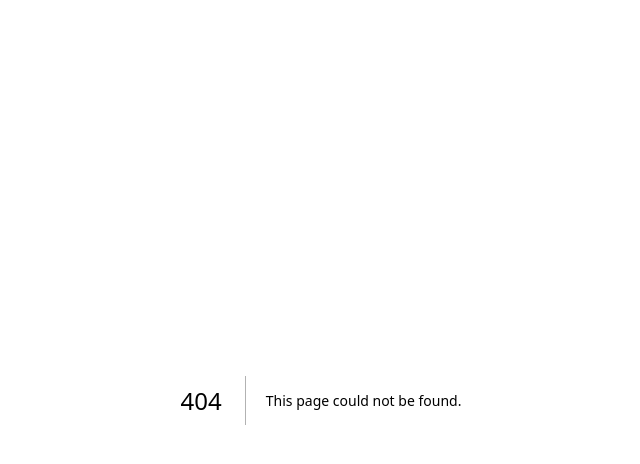
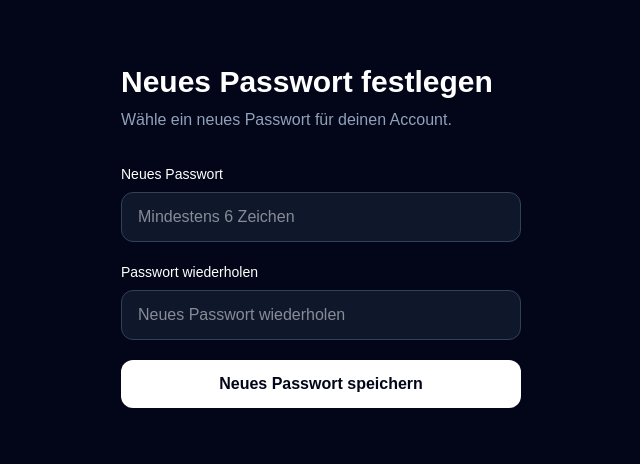
Before and after one commit to Davidbi08/schach-plattform, a Next.js app: page /update-password in a window 1280 px wide. Before the commit this address had no page. Shown: the top 464 px of the page, without its empty margins (319-959 px from the left). Built offline with nearby package versions, Linux system fonts and the light colour scheme.

Commit message:
Add password update page

```diff
--- /dev/null
+++ b/app/update-password/page.tsx
@@ -0,0 +1,57 @@
+"use client";
+import { useState } from "react";
+import Link from "next/link";
+import { createClient } from "@/lib/supabase/client";
+
+export default function UpdatePasswordPage() {
+  const [password, setPassword] = useState("");
+  const [confirmPassword, setConfirmPassword] = useState("");
+  const [message, setMessage] = useState("");
+  const [saved, setSaved] = useState(false);
+  const [loading, setLoading] = useState(false);
+
+  async function handleSubmit(event: React.FormEvent<HTMLFormElement>) {
+    event.preventDefault();
+    setMessage("");
+    if (password !== confirmPassword) {
+      setMessage("Die Passwörter stimmen nicht überein.");
+      return;
+    }
+    setLoading(true);
+    try {
+      const { error } = await createClient().auth.updateUser({ password });
+      if (error) throw error;
+      setSaved(true);
+      setMessage("Dein Passwort wurde geändert. Du kannst dich jetzt damit einloggen.");
+      setPassword("");
+      setConfirmPassword("");
+    } catch (error) {
+      console.error("Passwort konnte nicht geändert werden:", error);
+      setMessage("Der Link ist möglicherweise abgelaufen. Fordere bitte einen neuen Link an und versuche es erneut.");
+    } finally {
+      setLoading(false);
+    }
+  }
+
+  return (
+    <main className="min-h-screen bg-slate-950 text-white">
+      <div className="mx-auto max-w-md px-6 py-16">
+        <h1 className="text-3xl font-bold">Neues Passwort festlegen</h1>
+        <p className="mt-2 text-slate-400">Wähle ein neues Passwort für deinen Account.</p>
+        <form onSubmit={handleSubmit} className="mt-8 space-y-5">
+          <div>
+            <label htmlFor="password" className="mb-2 block text-sm font-medium">Neues Passwort</label>
+            <input id="password" type="password" value={password} onChange={(event) => setPassword(event.target.value)} required minLength={6} autoComplete="new-password" className="w-full rounded-xl border border-slate-700 bg-slate-900 px-4 py-3 outline-none focus:border-slate-400" placeholder="Mindestens 6 Zeichen" />
+          </div>
+          <div>
+            <label htmlFor="confirm-password" className="mb-2 block text-sm font-medium">Passwort wiederholen</label>
+            <input id="confirm-password" type="password" value={confirmPassword} onChange={(event) => setConfirmPassword(event.target.value)} required minLength={6} autoComplete="new-password" className="w-full rounded-xl border border-slate-700 bg-slate-900 px-4 py-3 outline-none focus:border-slate-400" placeholder="Neues Passwort wiederholen" />
+          </div>
+          <button type="submit" disabled={loading || saved} className="w-full rounded-xl bg-white px-4 py-3 font-semibold text-slate-950 disabled:opacity-50">{loading ? "Speichere..." : "Neues Passwort speichern"}</button>
+        </form>
+        {message && <p role="status" className="mt-6 rounded-xl border border-slate-700 bg-slate-900 p-4 text-sm text-slate-300">{message}</p>}
+        {saved && <p className="mt-6 text-sm text-slate-400"><Link className="underline hover:text-white" href="/login">Zum Einloggen</Link></p>}
+      </div>
+    </main>
+  );
+}
```
